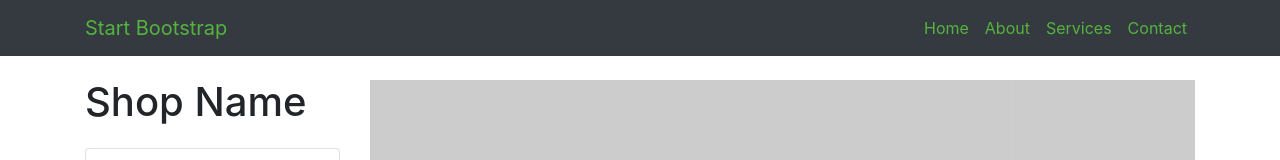
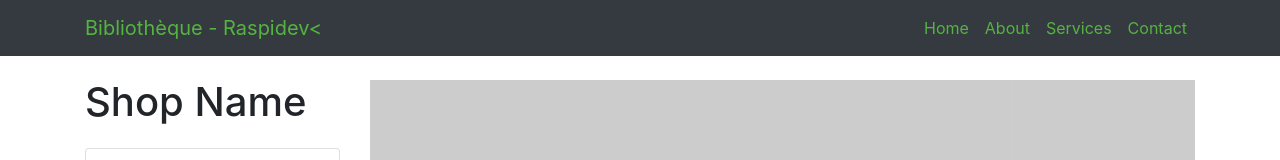
Before and after one commit to raspidev/raspidev.github.io, a plain HTML site: page index.html in a window 1280 px wide. Shown: the top 160 px of the page. Drawn offline with Linux system fonts and the light colour scheme; placeholder pictures from the web are drawn by us.

Commit message:
Update nav.html

```diff
--- a/nav.html
+++ b/nav.html
@@ -1,7 +1,7 @@
  <!-- Navigation -->
   <nav class="navbar navbar-expand-lg navbar-dark bg-dark fixed-top">
     <div class="container">
-      <a class="navbar-brand" href="#">Start Bootstrap</a>
+      <a class="navbar-brand" href="#">Bibliothèque - Raspidev<</a>
       <button class="navbar-toggler" type="button" data-toggle="collapse" data-target="#navbarResponsive" aria-controls="navbarResponsive" aria-expanded="false" aria-label="Toggle navigation">
         <span class="navbar-toggler-icon"></span>
       </button>
```
